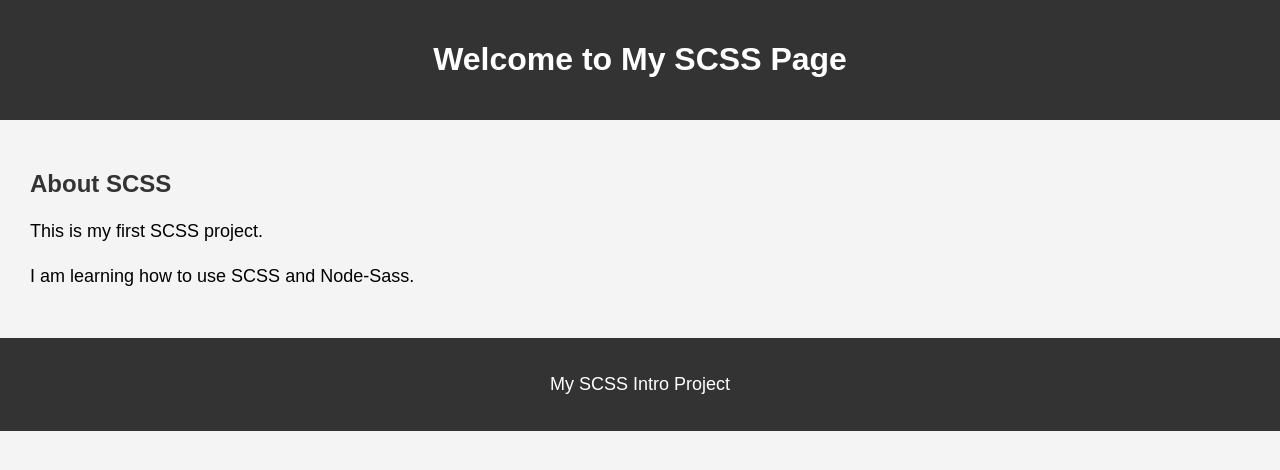
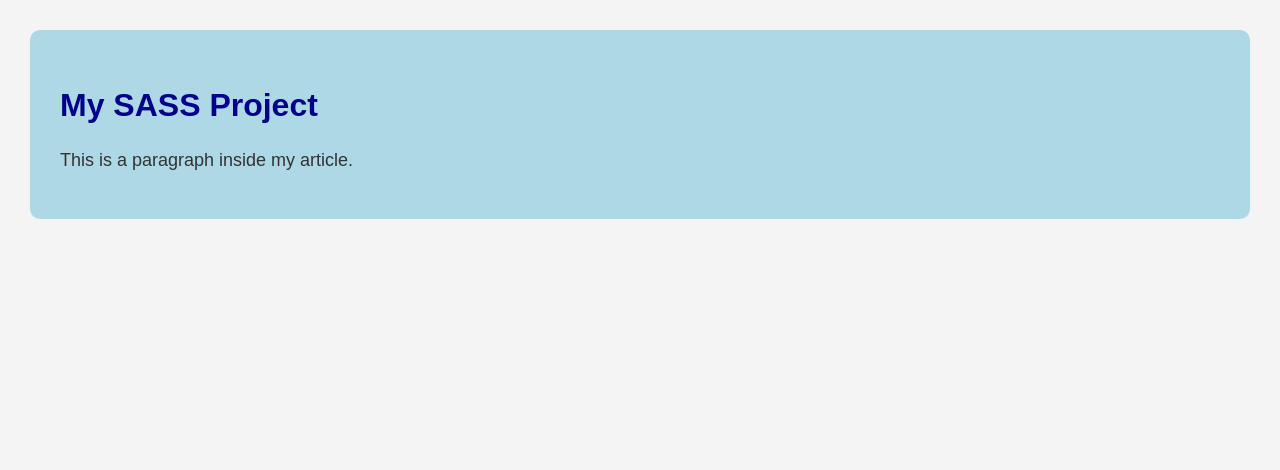
Before and after one commit to hannez0426/ScssIntro-, a website: page index.html in a window 1280 px wide. Drawn offline with Linux system fonts and the light colour scheme.

Commit message:
Adding SASS nesting and hover styles

```diff
--- a/index.html
+++ b/index.html
@@ -9,25 +9,11 @@
 
 <body>
 
-    <header>
-        <h1>Welcome to My SCSS Page</h1>
-    </header>
 
-    <main>
-        <h2>About SCSS</h2>
-
-        <p>
-            This is my first SCSS project.
-        </p>
-
-        <p>
-            I am learning how to use SCSS and Node-Sass.
-        </p>
-    </main>
-
-    <footer>
-        <p>My SCSS Intro Project</p>
-    </footer>
+    <article>
+        <h1>My SASS Project</h1>
+        <p>This is a paragraph inside my article.</p>
+    </article>
 
 </body>
 </html>
--- a/scss/style.scss
+++ b/scss/style.scss
@@ -5,29 +5,23 @@ body {
     padding: 0;
 }
 
-header {
-    background-color: #333;
-    color: white;
-    padding: 20px;
-    text-align: center;
-}
+article {
+    background-color: lightblue;
+    padding: 30px;
+    margin: 30px;
+    border-radius: 10px;
 
-main {
-    padding: 30px;
-}
-
-h2 {
-    color: #333;
+    h1 {
+        color: darkblue;
+        font-size: 32px;
     }
 
     p {
+        color: #333;
         font-size: 18px;
-    line-height: 1.5;
     }
 
-footer {
-    background-color: #333;
-    color: white;
-    padding: 15px;
-    text-align: center;
+    &:hover {
+        background-color: lightgreen;
     }
+}
```
Also changed, not shown: css/style.css, 1 other file. Lines whose indentation alone changed are shown as unchanged.
